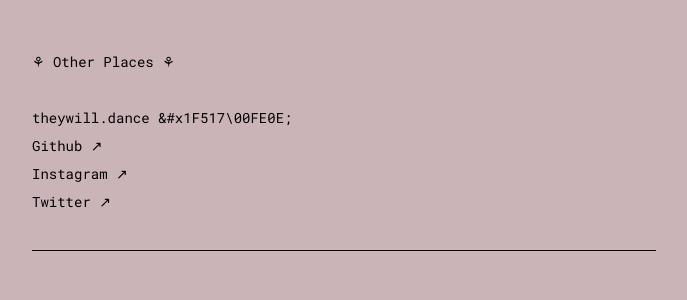
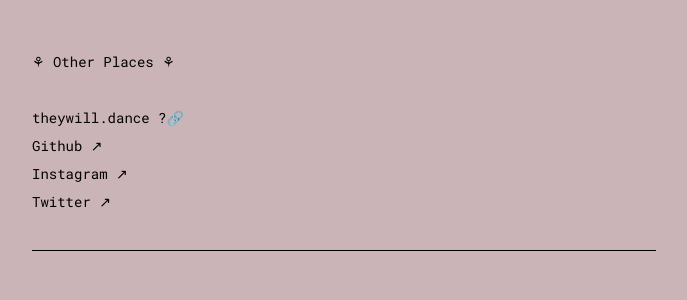
Before and after one commit to comoballar/phoemelaballaran.github.io, a Jekyll site: the page built from about.md, in a window 1280 px wide. Shown: the part 1461-1761 px from the top of the page, without its empty margins (88-775 px from the left). Built offline with Jekyll 4.4.1, drawn with Linux system fonts in a browser that asks for light colours.

Commit message:
Update about.md

```diff
--- a/about.md
+++ b/about.md
@@ -14,7 +14,7 @@
 <br>💼 <a href="https://phoemelaballaran.github.io/resume/">resumé</a>
 <br><br>
 <br>⚘ Other Places ⚘<br>
-<br><a href="https://www.theywill.dance" target="_blank" style="text-decoration: none;">theywill.dance &#x1F517\00FE0E;</a>
+<br><a href="https://www.theywill.dance" target="_blank" style="text-decoration: none;">theywill.dance ?&#x1F517;</a>
 <br><a href="https://github.com/phoemelaballaran" target="_blank" style="text-decoration: none;">Github ↗</a>
 <br><a href="https://instagram.com/phoemelaballaran" target="_blank" style="text-decoration: none;">Instagram ↗</a>
 <br><a href="https://twitter.com/theywill_dance" target="_blank" style="text-decoration: none;">Twitter ↗</a>
```
